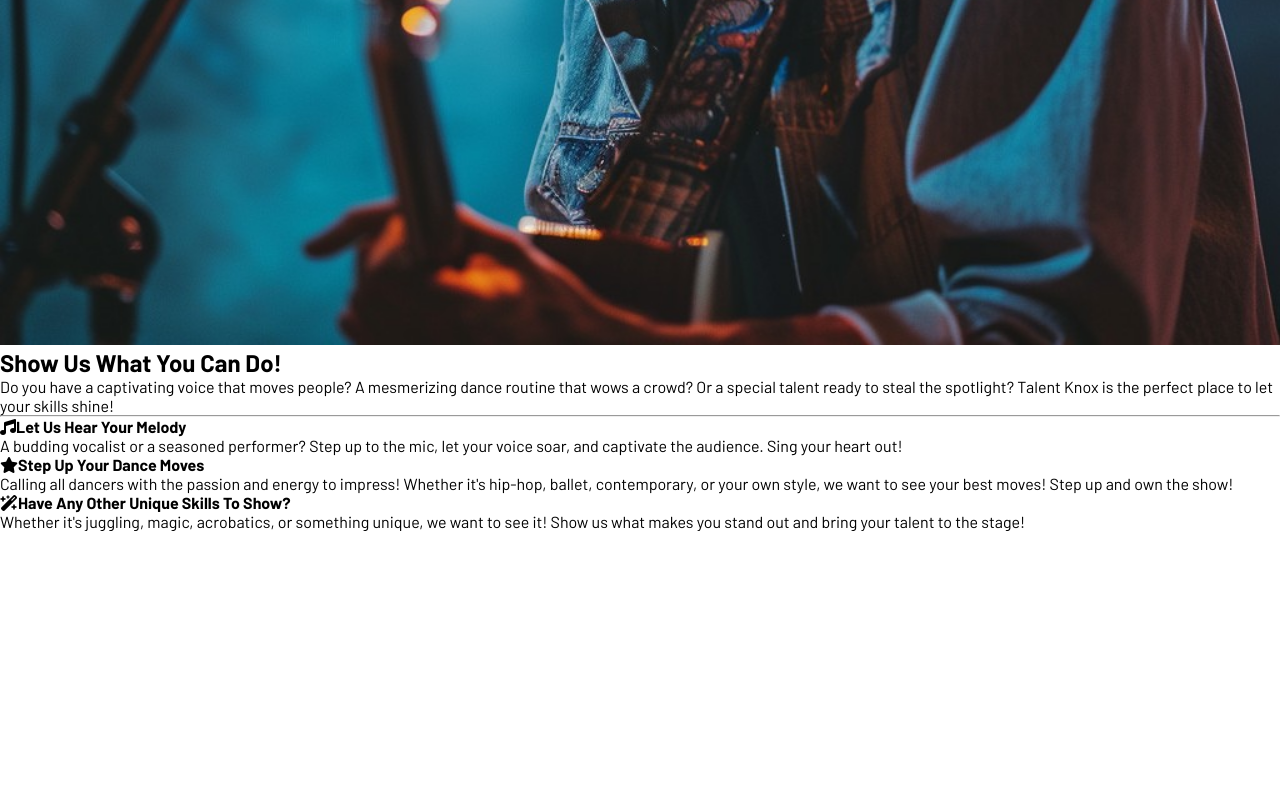
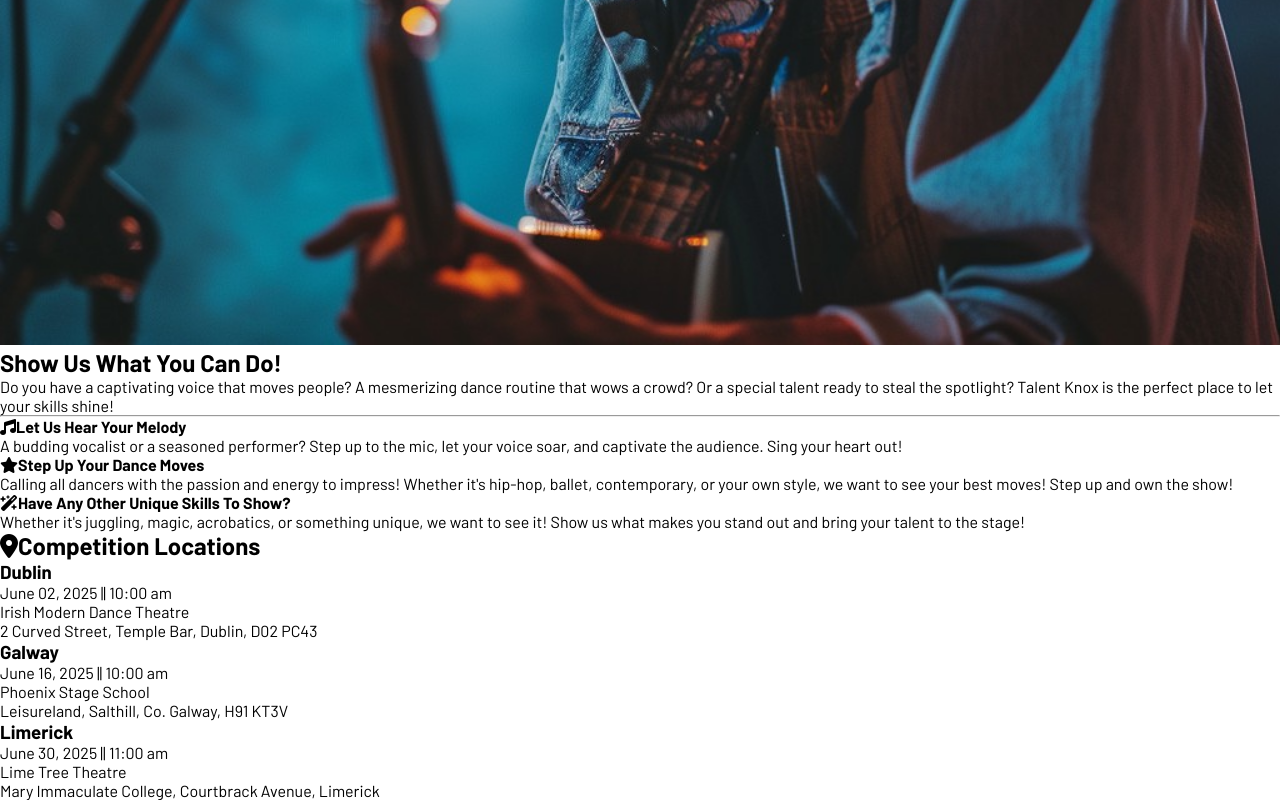
Before and after one commit to taz1003/Portfolio-Project-1---Talent-Knox, a plain HTML site: page index.html in a window 1280 px wide. Shown: the part 1115-1915 px from the top of the page. Before the commit the page ends 1646 px from the top, so only its background shows below. Drawn offline with Linux system fonts and the light colour scheme.

Commit message:
Add date, time and locations in locations section

```diff
--- a/index.html
+++ b/index.html
@@ -41,10 +41,8 @@
             <h1>Welcome To Talent Knox!</h1>
             <hr>
             <h3>The ultimate talent show competition! Whether you're a singer, dancer, comedian, or have a unique
-                skill,
-                you can showcase your talent. Open to all ages and acts, with incredible prizes up for grabs. Ready
-                to leave a
-                lasting impression? Your stage awaits!</h3>
+                skill, you can showcase your talent. Open to all ages and acts, with incredible prizes up for grabs. Ready
+                to leave a lasting impression? Your stage awaits!</h3>
             <img src="assets/images/StockCake-Singer in Concert_1728034392.jpg" alt="a person singing on stage"
                 width="100%">
         </div>
@@ -73,7 +71,29 @@
                 want to see it! Show us what makes you stand out and bring your talent to the stage!</p>
         </div>
         </section>
-        <section id="location"></section>
+        <section id="competition">
+            <div id="locations">
+                <h2> <i class="fa-solid fa-location-dot"></i>Competition Locations</h2>
+                <div>
+                    <h3>Dublin</h3>
+                    <p>June 02, 2025 || 10:00 am</p>
+                    <p>Irish Modern Dance Theatre</p>
+                    <p>2 Curved Street, Temple Bar, Dublin, D02 PC43</p>
+                </div>
+                <div>
+                    <h3>Galway</h3>
+                    <p>June 16, 2025 || 10:00 am</p>
+                    <p>Phoenix Stage School</p>
+                    <p>Leisureland, Salthill, Co. Galway, H91 KT3V</p>
+                </div>
+                <div>
+                    <h3>Limerick</h3>
+                    <p>June 30, 2025 || 11:00 am</p>
+                    <p>Lime Tree Theatre</p>
+                    <p>Mary Immaculate College, Courtbrack Avenue, Limerick</p>
+                </div>
+            </div>
+        </section>
     </main>
 
     <footer>
```
